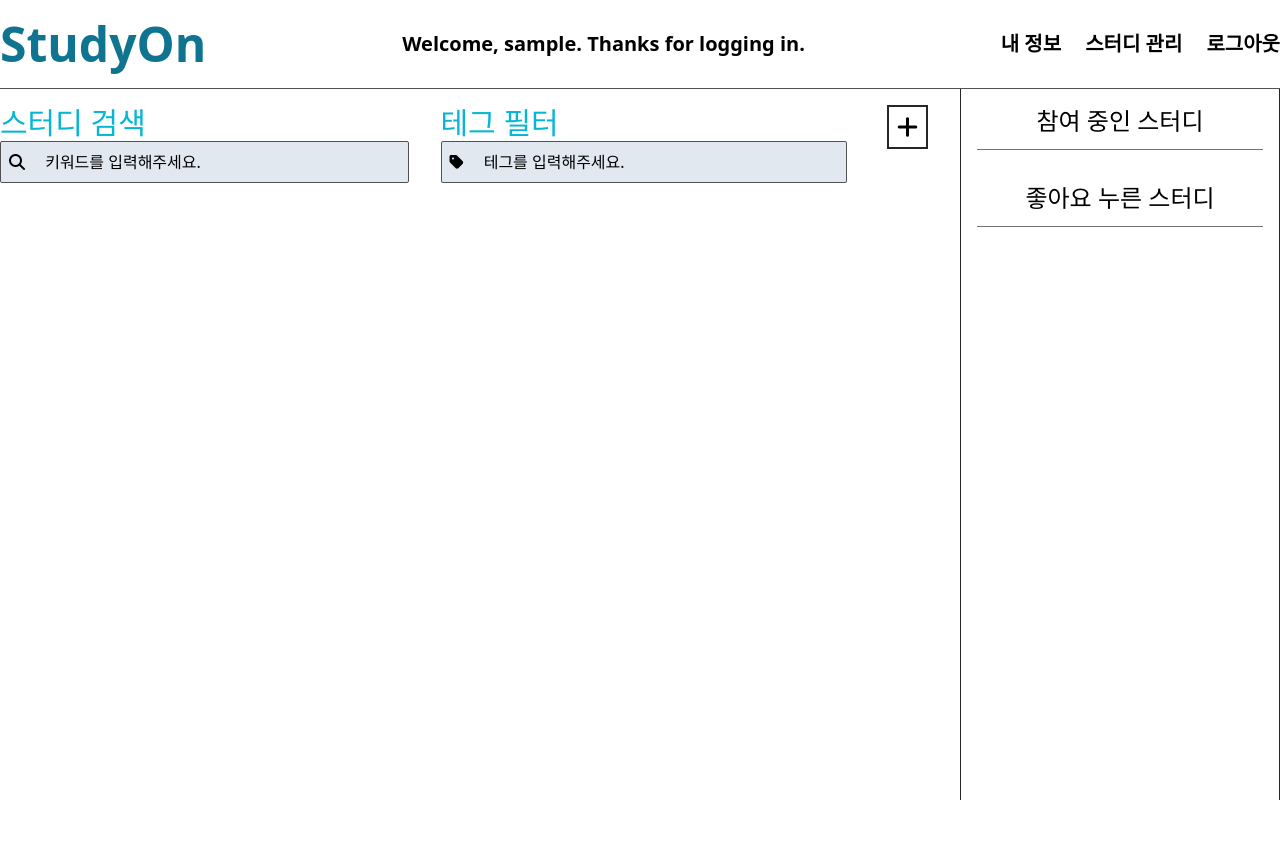
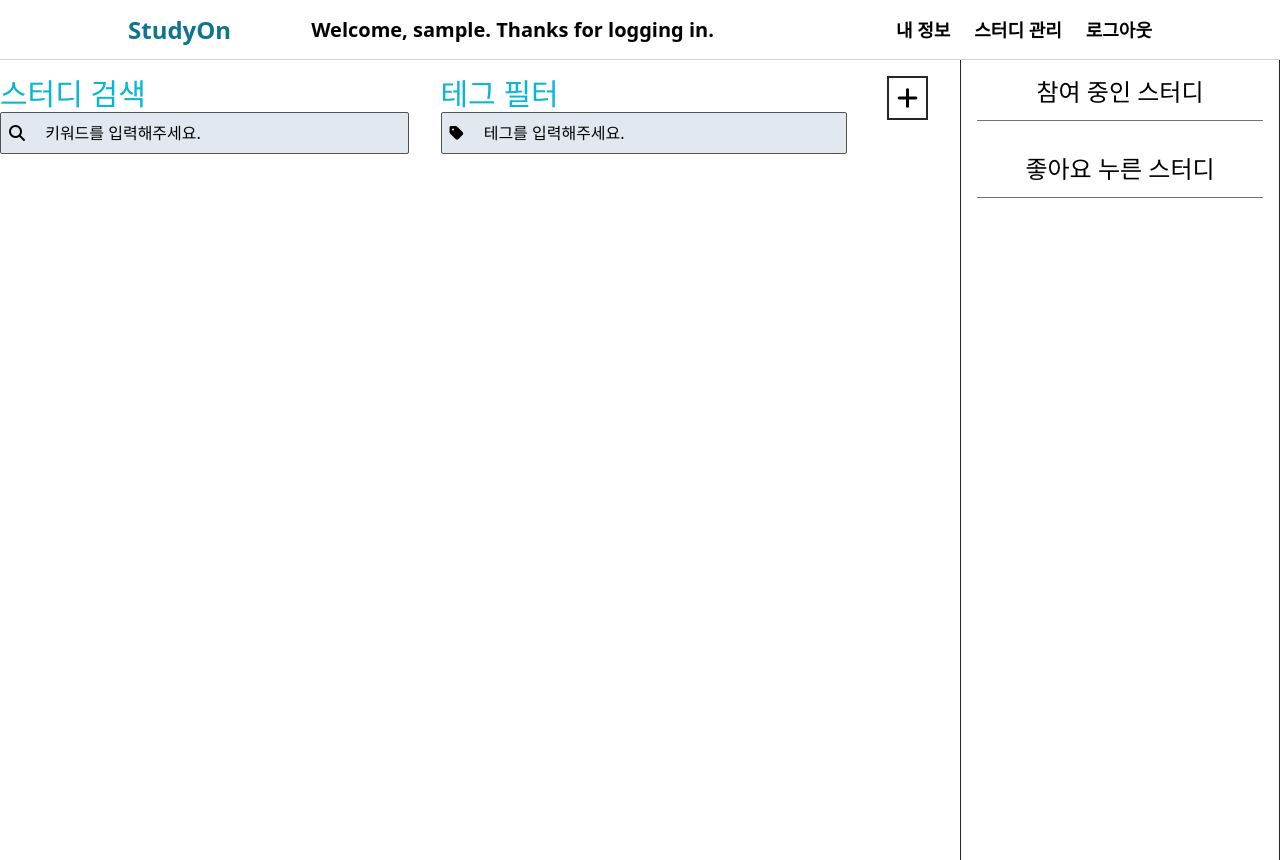
Before and after one commit to likelion-backend-6th/studyon, a Django app: page / in a window 1280 px wide. Before the commit the page ends 800 px from the top, so only its background shows below. Run offline with Django 4.2, Linux system fonts and the light colour scheme; the visitor is signed in with stand-in values (Sample User, id 1); data that the repository does not hold is empty.

Commit message:
Fix) base.html 수정

```diff
--- a/static/css/base.css
+++ b/static/css/base.css
@@ -634,6 +634,10 @@ video {
   margin-top: 2rem;
 }
 
+.ml-auto {
+  margin-left: auto;
+}
+
 .block {
   display: block;
 }
@@ -658,6 +662,10 @@ video {
   height: 100%;
 }
 
+.h-\[60px\] {
+  height: 60px;
+}
+
 .w-20 {
   width: 5rem;
 }
@@ -680,6 +688,10 @@ video {
 
 .max-w-md {
   max-width: 28rem;
+}
+
+.max-w-5xl {
+  max-width: 64rem;
 }
 
 .flex-auto {
@@ -814,6 +826,16 @@ video {
 .border-neutral-800 {
   --tw-border-opacity: 1;
   border-color: rgb(38 38 38 / var(--tw-border-opacity));
+}
+
+.border-neutral-400 {
+  --tw-border-opacity: 1;
+  border-color: rgb(163 163 163 / var(--tw-border-opacity));
+}
+
+.border-neutral-300 {
+  --tw-border-opacity: 1;
+  border-color: rgb(212 212 212 / var(--tw-border-opacity));
 }
 
 .bg-cyan-200 {
@@ -990,6 +1012,22 @@ video {
   padding-top: 2rem;
 }
 
+.pl-32 {
+  padding-left: 8rem;
+}
+
+.pl-28 {
+  padding-left: 7rem;
+}
+
+.pl-20 {
+  padding-left: 5rem;
+}
+
+.pt-20 {
+  padding-top: 5rem;
+}
+
 .text-center {
   text-align: center;
 }
--- a/templates/base.html
+++ b/templates/base.html
@@ -13,14 +13,14 @@
     {% endblock style %}
   </head>
   <body>
-    <div class="h-full flex flex-col">
-      <div class="border-b border-neutral-600">
-        <div class="container mx-auto flex justify-between py-5">
+    <div class="h-full">
+      <div class="h-[60px] border-b border-neutral-300">
+        <div class="mx-auto max-w-5xl flex items-center h-full">
           <a href="{% url 'recruits:index' %}"class="flex">
-            <h1 class="my-auto text-5xl text-cyan-700 font-bold">StudyOn</h1>
+            <h1 class="self-center text-2xl text-cyan-700 font-bold">StudyOn</h1>
           </a>
           {% if user.is_authenticated %}
-            <div class="flex items-center text-xl font-bold">
+            <div class="flex items-center text-xl font-bold pl-20">
               <p>
                 Welcome,
                 {% if user.profile.nickname %}
@@ -32,22 +32,22 @@
               </p>
             </div>
           {% endif %}
-          <div class="flex">
+          <div class="ml-auto flex h-full">
             {% if user.is_authenticated %}
-              <div class="flex items-center text-xl font-bold">
+              <div class="flex items-center text-lg font-bold">
                 <a href={% url 'users:info' %}>내 정보</a>
               </div>
-              <div class="flex items-center text-xl font-bold pl-6">
+              <div class="flex items-center text-lg font-bold pl-6">
                 <a href={% url 'manager:studies_list' %}>스터디 관리</a>
               </div>
-              <div class="flex items-center text-xl font-bold pl-6">
+              <div class="flex items-center text-lg font-bold pl-6">
                 <a href={% url 'users:logout' %}>로그아웃</a>
               </div>
             {% else %}
-              <div class="flex items-center text-xl font-bold pl-6">
+              <div class="flex items-center text-lg font-bold pl-6">
                 <a href={% url 'users:login' %}>로그인</a>
               </div>
-              <div class="flex items-center text-xl font-bold pl-6">
+              <div class="flex items-center text-lg font-bold pl-6">
                 <a href={% url 'users:signup' %}>회원가입</a>
               </div>
             {% endif %}
```
